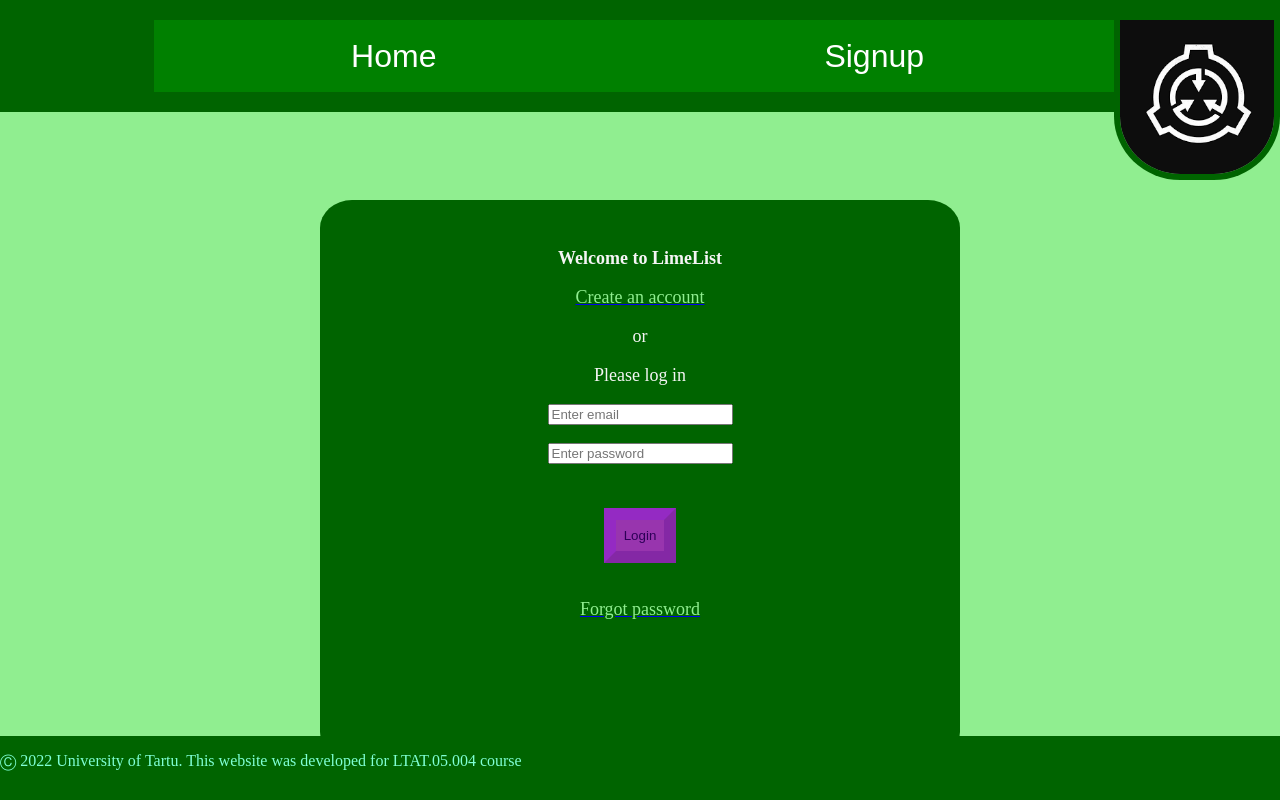
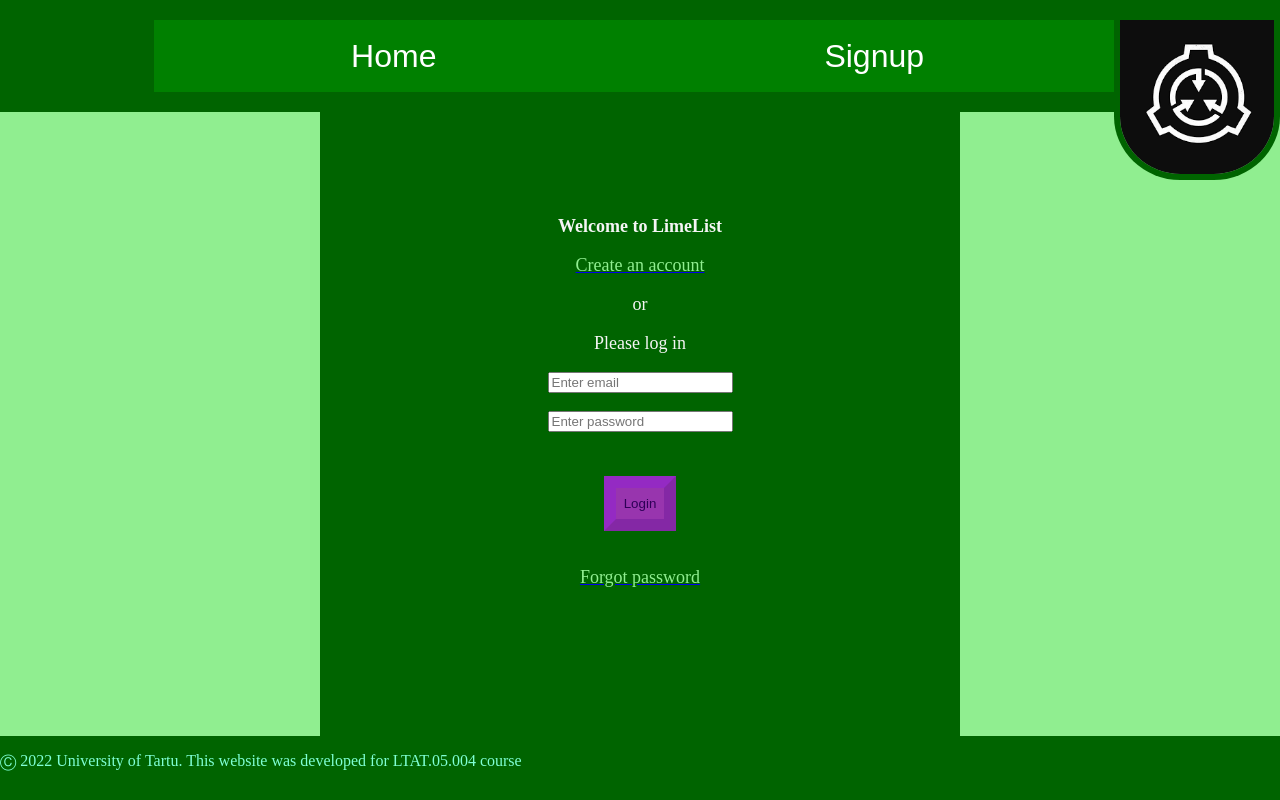
Before and after one commit to danlizard/WEB_APP_LTAT.05.004_HW_Vue_group_AV, a Vue app: page /signup in a window 1280 px wide. Shown: the top 800 px of the page. Built offline with nearby package versions, Linux system fonts and the light colour scheme.

Commit message:
scrollable login

```diff
--- a/src/assets/main.css
+++ b/src/assets/main.css
@@ -185,7 +185,7 @@ p.post_likes {
   width: 50vw;
   margin: auto;
   border-radius: 5%;
-  position: fixed;
+  padding-top: 20vh;
   top: 25%;
   left: 25%;
   bottom: 5%;
```
